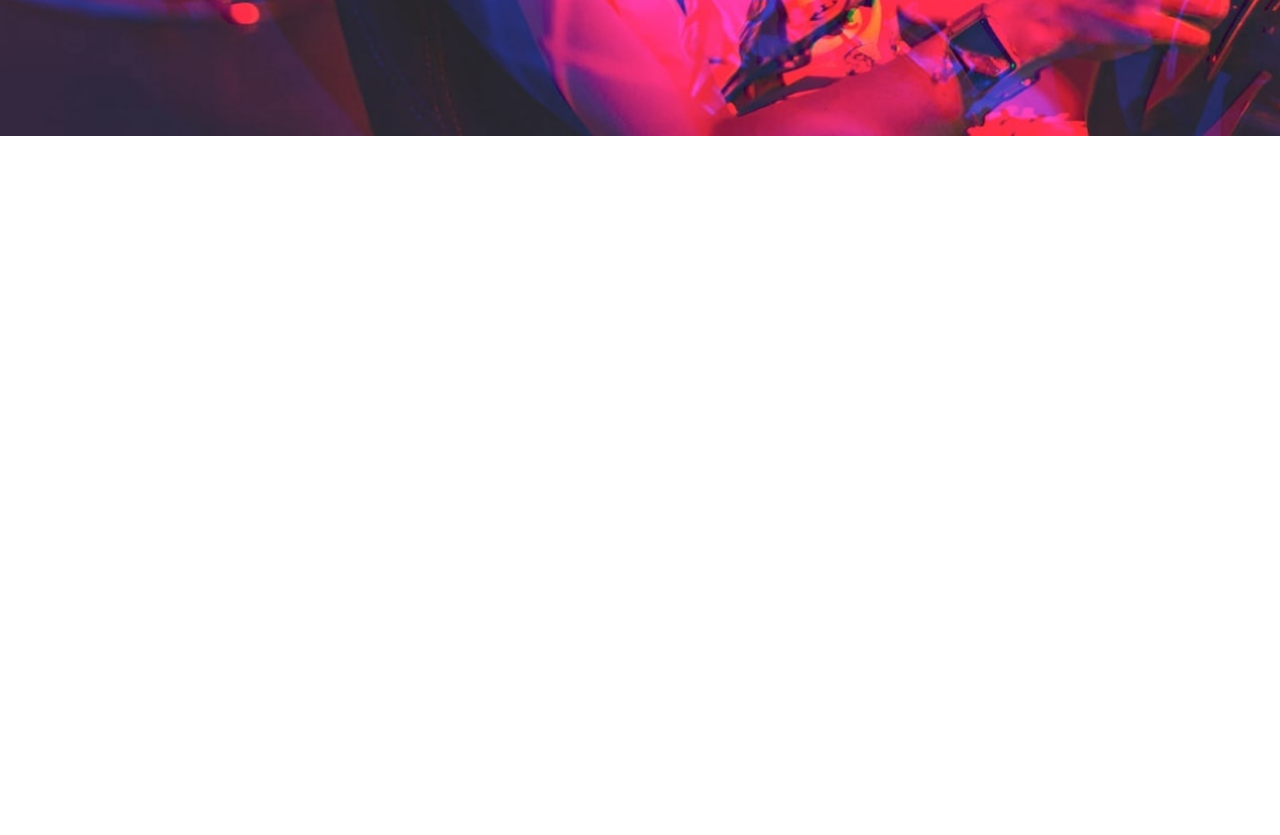
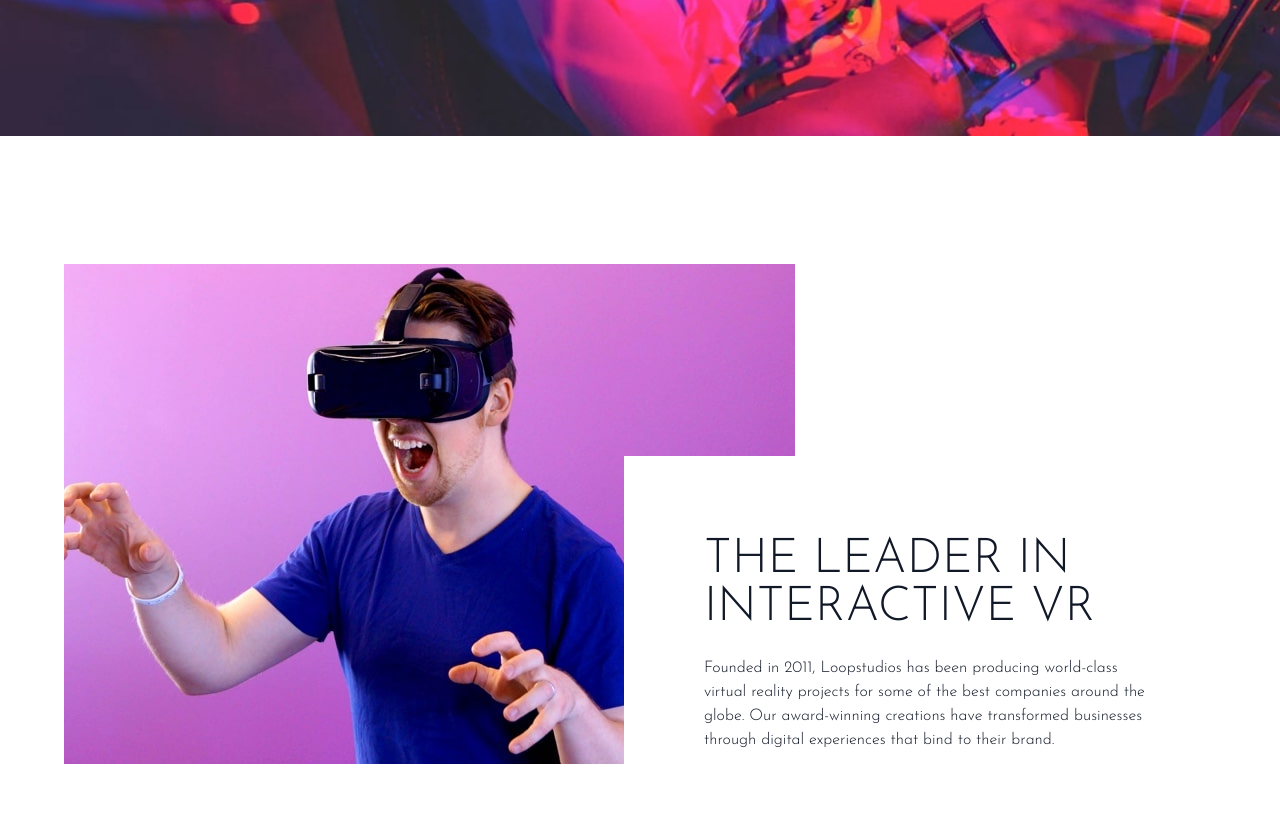
Before and after one commit to phoenix-rohit/Tailwind-Project-2, a website: page input.html in a window 1280 px wide. Shown: the part 520-1355 px from the top of the page. Before the commit the page ends 800 px from the top, so only its background shows below. Drawn offline with Linux system fonts and the light colour scheme.

Commit message:
Feature Section

```diff
--- a/input.html
+++ b/input.html
@@ -67,7 +67,30 @@
     </header>
 
     <!-- Feature -->
-    <section id="feature"></section>
+    <section id="feature">
+      <div
+        class="relative container flex flex-col md:flex-row max-w-6xl my-32 text-gray-900 items-center mx-auto md:px-0 px-6"
+      >
+        <img src="/images/desktop/image-interactive.jpg" alt="" />
+        <div
+          class="md:absolute md:top-48 md:right-0 text-center md:text-left md:py-20 md:pl-20 bg-white ml-12"
+        >
+          <h2
+            class="font-sans max-w-lg font-light text-4xl md:text-5xl uppercase mb-6 mt-10 md:mt-0"
+          >
+            THe leader in interactive vr
+          </h2>
+          <p class="font-light max-w-md">
+            Founded in 2011, Loopstudios has been producing world-class virtual
+            reality projects for some of the best companies around the globe.
+            Our award-winning creations have transformed businesses through
+            digital experiences that bind to their brand.
+          </p>
+        </div>
+      </div>
+    </section>
+
+    <!-- //////////////////////// -->
 
     <!-- Image Gallery -->
     <section id="image-gallery"></section>
```
Also changed, not shown: css/style.css.
